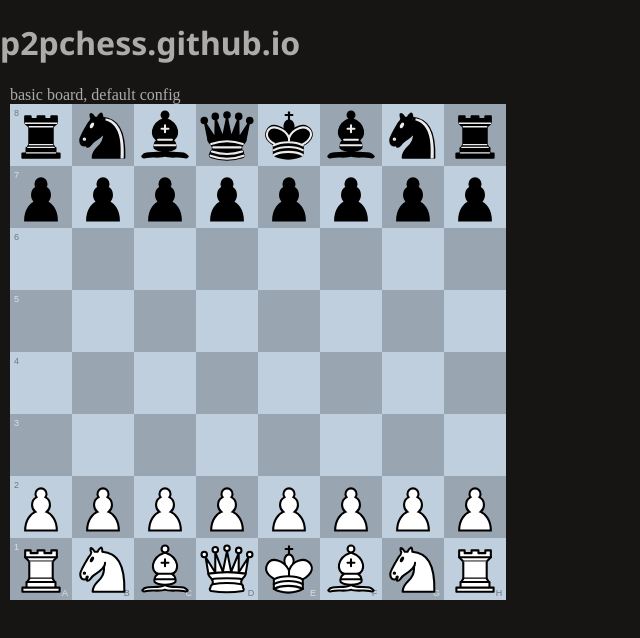
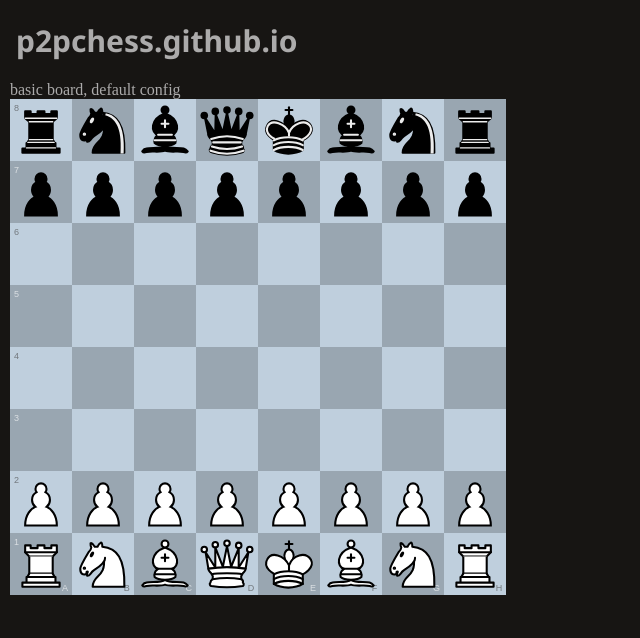
Before and after one commit to p2pchess/p2pchess.github.io, a plain HTML site: page index.html in a window 1280 px wide. Shown: the whole page, without its empty margins (0-640 px from the left). Drawn offline with Linux system fonts and the light colour scheme.

Commit message:
more styling

```diff
--- a/css/index.css
+++ b/css/index.css
@@ -11,13 +11,15 @@ body {
 	color: #acabab;
 }
 
-html, body, h1, {
+html, body {
 	margin: 0;
 	padding: 0;
 }
 
 h1 {
 	font-family: "Noto Sans",Sans-Serif;
+	font-size: 30px;
+	padding: 0 1rem;
 }
 
 body > div {
--- a/index.html
+++ b/index.html
@@ -3,7 +3,7 @@
 	<head>
 		<meta charset="utf-8">
 		<meta name="viewport" content="width=device-width, initial-scale=1">
-		<title>chess.github.io</title>
+		<title>p2pchess.github.io</title>
 		<meta name="description" content="Peer to peer chess application">
 		<meta property="og:title" content="p2pchess.github.io">
 		<meta property="og:type" content="website">
```
